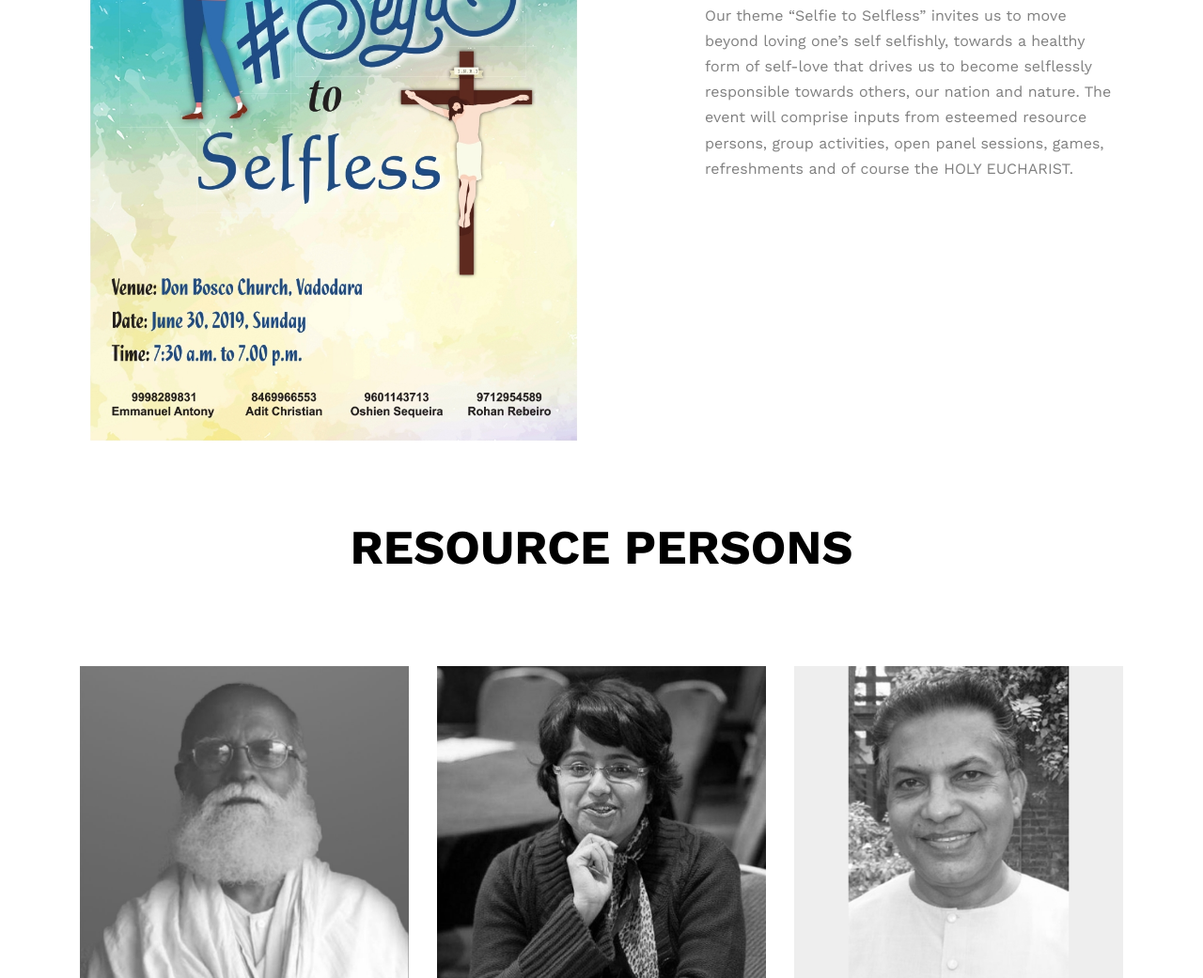
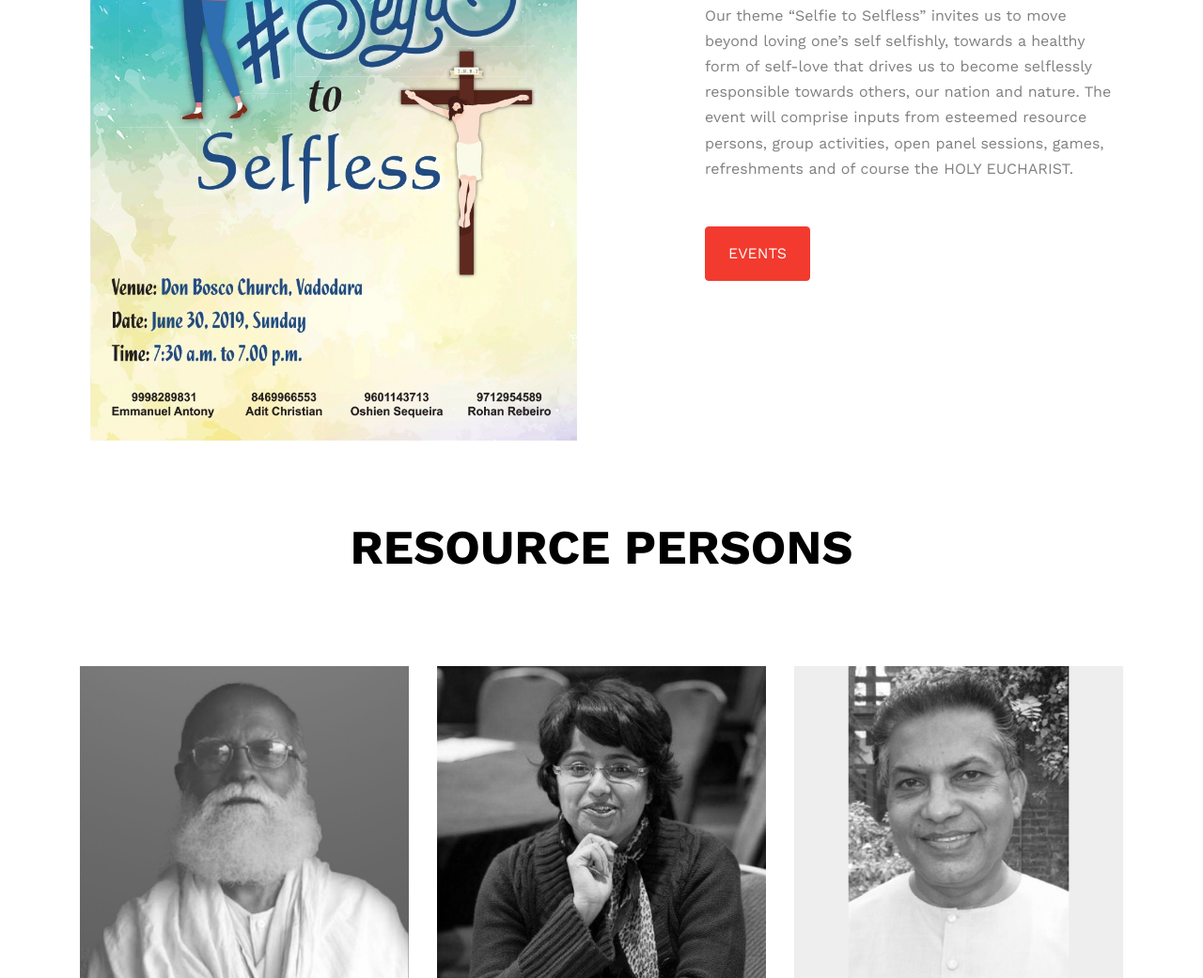
Before and after one commit to walstanb/Symbios, a plain HTML site: page about.html in a window 1280 px wide. Shown: the part 1178-2219 px from the top of the page at 94% size. Drawn offline with nearby package versions, Linux system fonts and the light colour scheme; files whose address does not match are found by name.

Commit message:
Update about.html

```diff
--- a/about.html
+++ b/about.html
@@ -94,6 +94,7 @@
             <h2 class="font-weight-bold text-uppercase display-3"><span class="d-block">About</span> Symbios</h2>
             <p>SYM was founded on the centenary of the death of Don Bosco, the founder and father of the Salesian family. Don Bosco's passion for education notwithstanding, he could never have imagined a movement and spirituality for youth in the modern sense of these terms.</p>
                 <p class="mb-5">Our theme “Selfie to Selfless” invites us to move beyond loving one’s self selfishly, towards a healthy form of self-love that drives us to become selflessly responsible towards others, our nation and nature. The event will comprise inputs from esteemed resource persons, group activities, open panel sessions, games, refreshments and of course the HOLY EUCHARIST.</p>
+            <a href="events.html" class="btn btn-primary px-4 py-3 text-uppercase">Events</a>
           </div>
 
         </div>
```
